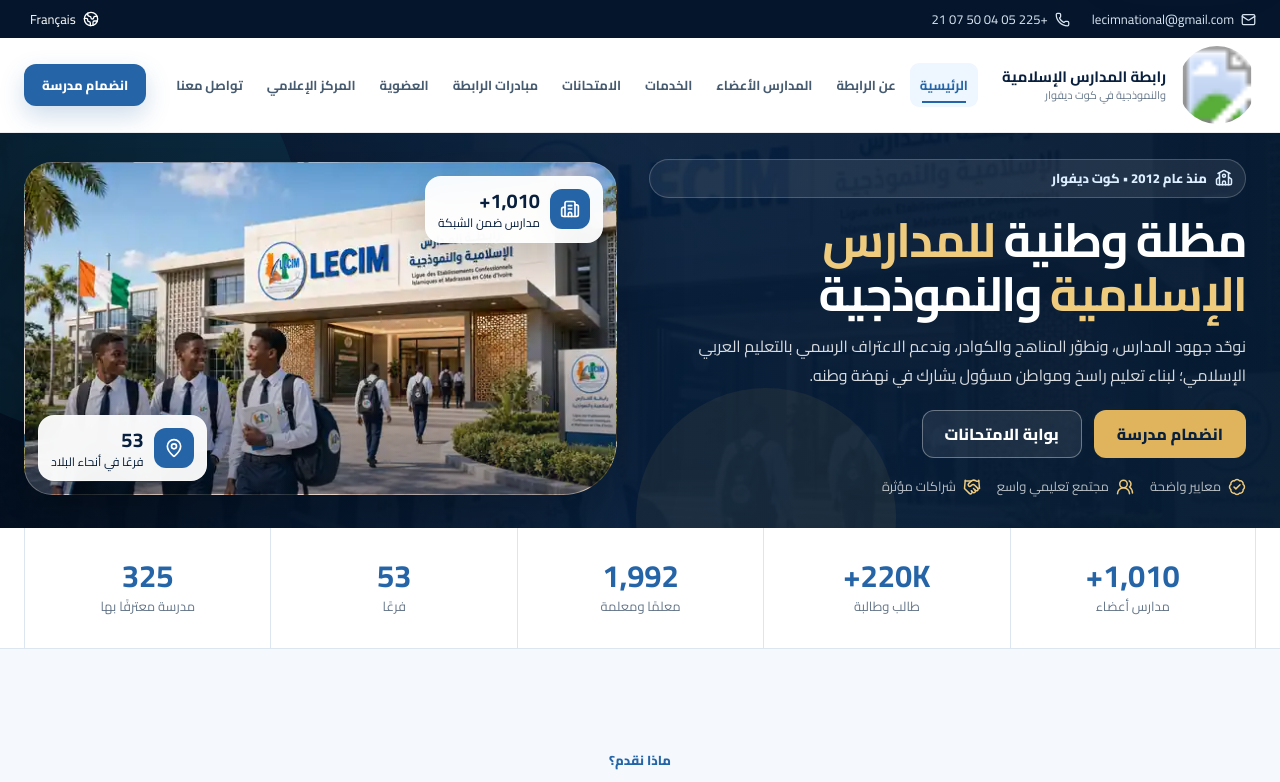
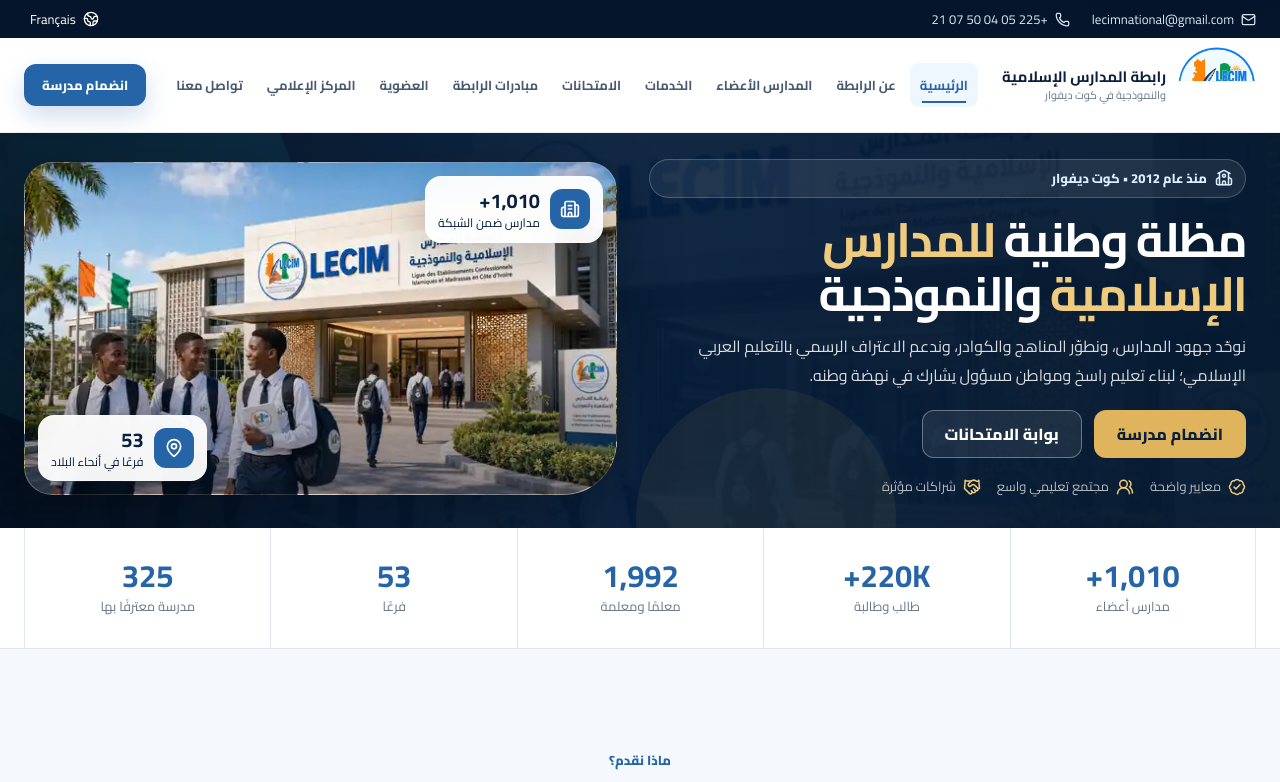
Before and after one commit to musu-deep/lecim, a React (Vite) app: page /ar in a window 1280 px wide. Shown: the top 782 px of the page. Built offline with nearby package versions, Linux system fonts and the light colour scheme.

Commit message:
Use verified official logo PNG in header and footer

```diff
--- a/src/components/Layout.tsx
+++ b/src/components/Layout.tsx
@@ -5,7 +5,7 @@
 import { languageMeta, t } from '../i18n';
 import type { Language } from '../types';
 
-const ORIGINAL_LOGO = '/assets/lecim-logo-real.svg?v=10';
+const ORIGINAL_LOGO = '/assets/lecim-logo-official.png?v=11';
 
 export function Layout({ children, lang }: { children: ReactNode; lang: Language }) {
   const [open, setOpen] = useState(false);
```
